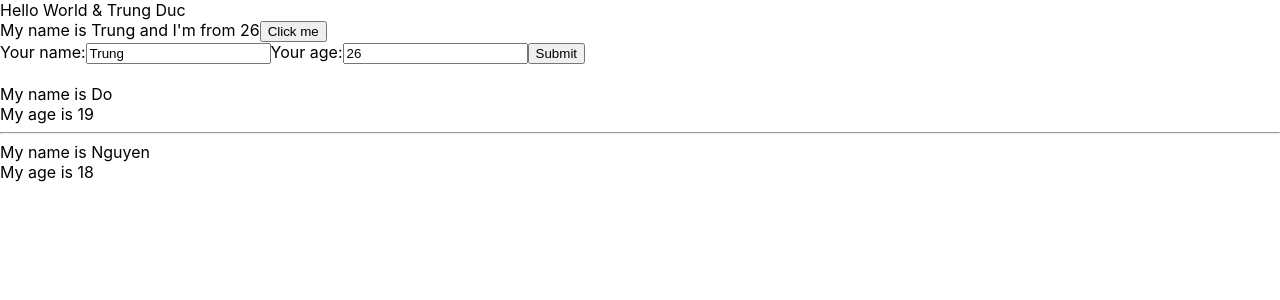
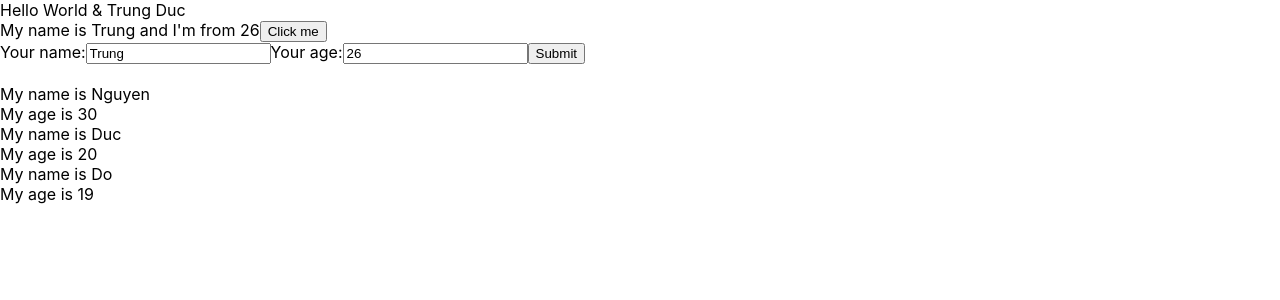
Before and after one commit to dduc6/reactjs, a React (Create React App) app: page / in a window 1280 px wide. Shown: the top 300 px of the page. Built offline with nearby package versions, Linux system fonts and the light colour scheme.

Commit message:
Outputting List

```diff
--- a/src/Component/DisplayInfor.js
+++ b/src/Component/DisplayInfor.js
@@ -2,14 +2,29 @@
 
 class DisplayInfor extends React.Component{
     render(){
-        console.log(this.props)
+
         // Destructuring array/object
-        const {age, name} = this.props;
+        const {listUsers} = this.props;
+        console.log(listUsers)
         //props
         return(
             <div>
+                {listUsers.map((user) =>{
+                    return (
+                        <div key ={user.id}>
+                            <div>My name is {user.name}</div>
+                            <div>My age is {user.age}</div>
+                            </div>
+                    )
+                })}
+                {/* <div>My name is {name}</div>
+                <div>My age is {age}</div>
+                <hr />
                 <div>My name is {name}</div>
                 <div>My age is {age}</div>
+                <hr />
+                <div>My name is {name}</div>
+                <div>My age is {age}</div> */}
             </div>
         )
     }
--- a/src/Component/MyComponent.js
+++ b/src/Component/MyComponent.js
@@ -8,15 +8,23 @@
 
 class MyComponent extends React.Component {
 
+    state = {
+        listUsers: [
+            {id: 1, name : "Nguyen", age : '30'},
+            {id: 2, name : "Duc", age : '20'},
+            {id: 3, name : "Do", age : '19'},
+        ]
+    }
+
     //JSX
     render(){
+        // Dry : don't repeat yourself
         return (
             <div>
                 <UserInfor></UserInfor>
                 <br></br>
-                <DisplayInfor name= 'Do' age ='19'/>
-                <hr />
-                <DisplayInfor name='Nguyen' age='18' />
+                <DisplayInfor listUsers={this.state.listUsers}/>
+
             </div>
         );
     }
```
